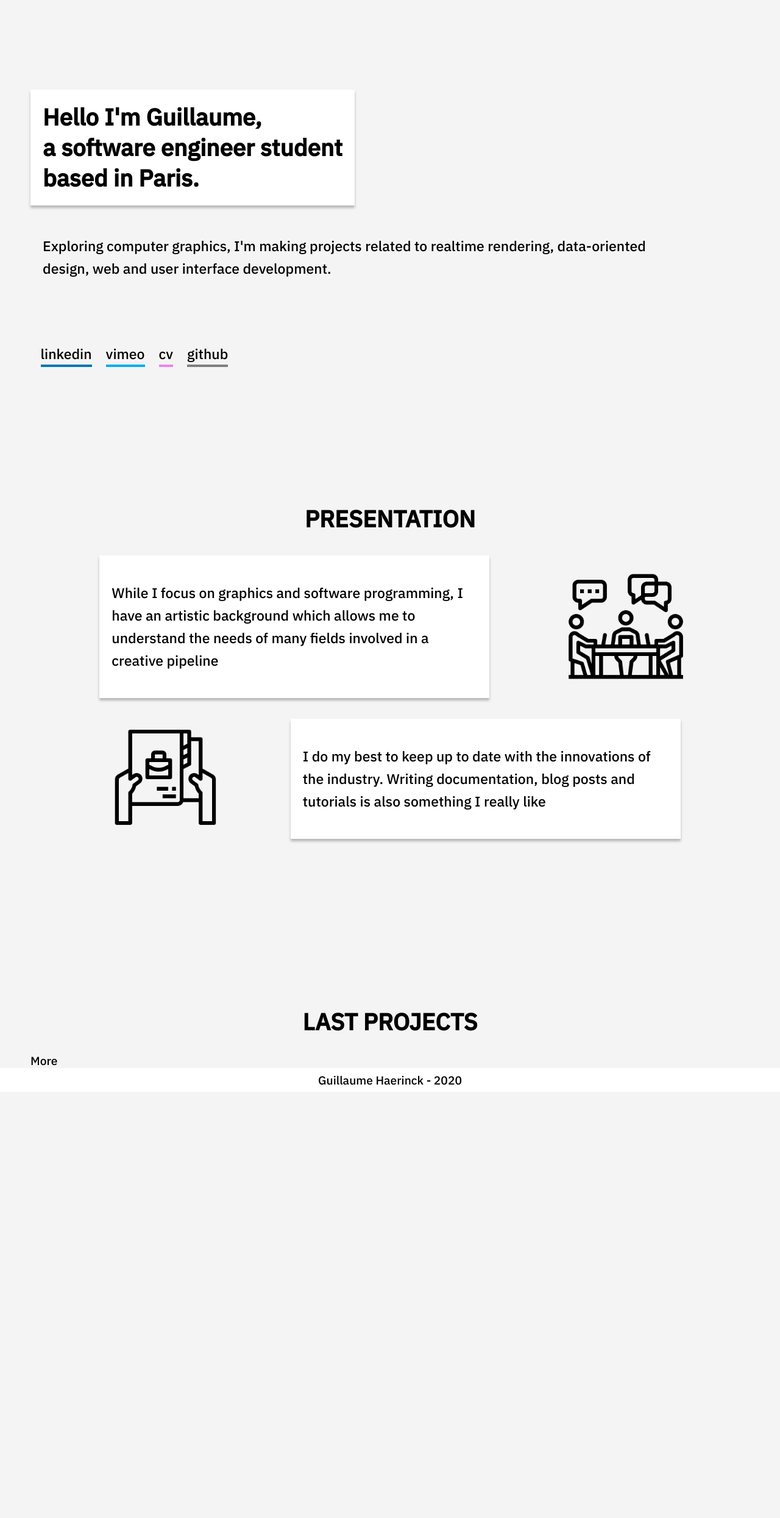
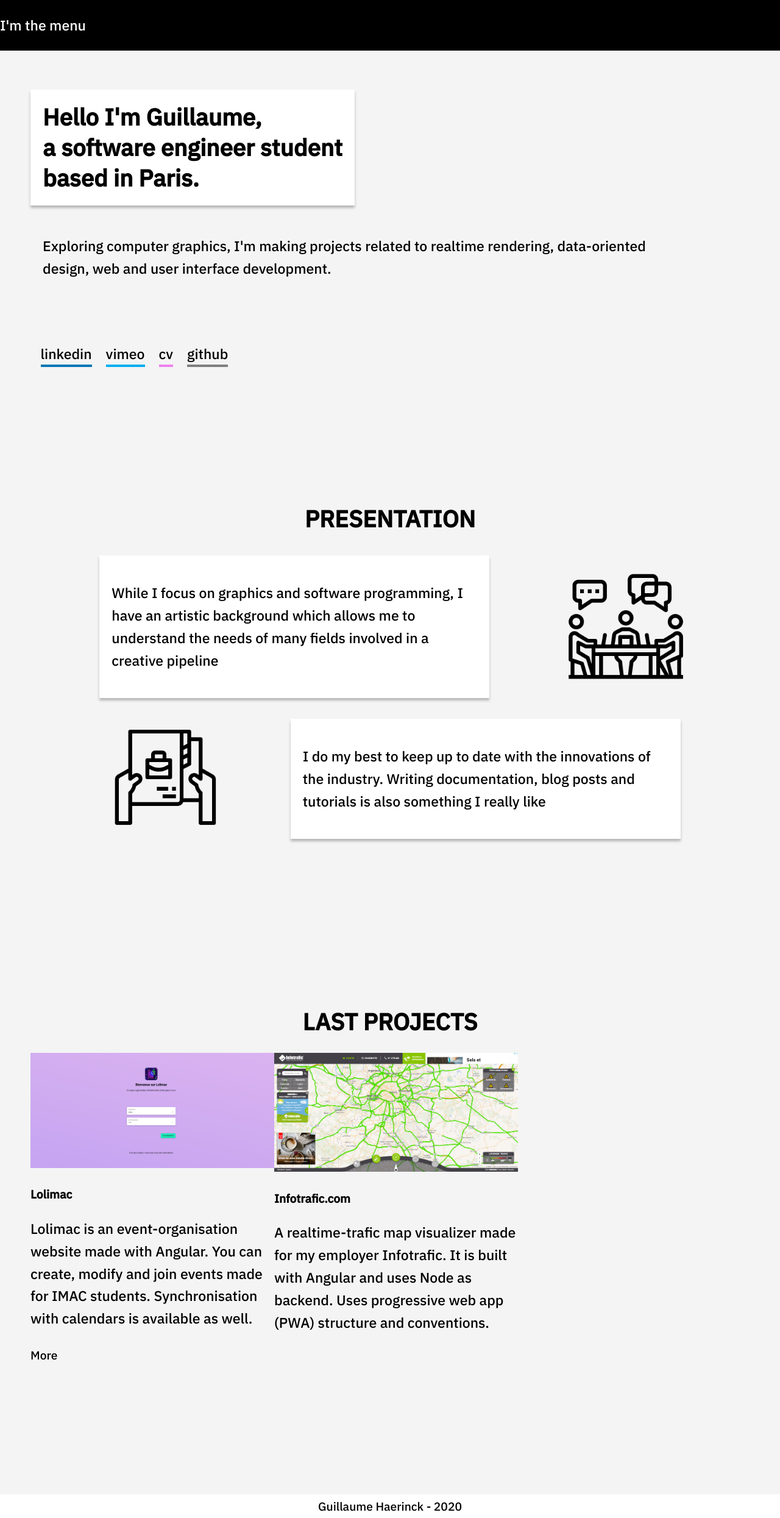
Before and after one commit to guillaume-haerinck/portfolio, a Vue app: page / in a window 1280 px wide. Shown: the whole page at 61% size. Before the commit the page ends 1791 px from the top, so only its background shows below. Built offline with nearby package versions, Linux system fonts and the light colour scheme.

Commit message:
Add additionnal components

```diff
--- a/src/App.vue
+++ b/src/App.vue
@@ -1,11 +1,25 @@
 <template>
   <div id="app">
+    <Menu/>
     <router-view/>
     <div id="footer">
       <p><small>Guillaume Haerinck - 2020</small></p>
     </div>
   </div>
 </template>
+
+<script lang="ts">
+import { Component, Prop, Vue } from 'vue-property-decorator';
+import Menu from '@/components/Menu.vue';
+
+@Component({
+  components: {
+    Menu
+  }
+})
+export default class App extends Vue {
+}
+</script>
 
 <style lang="css">
 :root {
@@ -27,7 +41,7 @@ p {
   line-height: 160%;
 }
 
-/* Todo move me */
+/* Footer */
 
 #footer {
   background-color: white;
--- /dev/null
+++ b/src/components/Menu.vue
@@ -0,0 +1,24 @@
+<template>
+  <div class="menu">
+    <p>I'm the menu</p>
+  </div>
+</template>
+
+<script lang="ts">
+import { Component, Prop, Vue } from 'vue-property-decorator';
+
+export default class Menu extends Vue {
+
+}
+</script>
+
+<style scoped lang="css">
+.menu {
+  position: fixed;
+  top: 0;
+  background-color: black;
+  width: 100%;
+  color: white;
+}
+
+</style>
--- a/src/components/Project.vue
+++ b/src/components/Project.vue
@@ -1,9 +1,11 @@
 <template>
   <div class="project">
-    <div class="capture center">
-      <a :href=url>
-        <img :src=capture alt="Project capture">
-      </a>
+    <div class="project-image">
+      <a :href=url><img :src=capture alt="Project capture"></a>
+    </div>
+    <div class="project-description">
+      <h4>{{ name }}</h4>
+      <p>{{ description }}</p>
     </div>
   </div>
 </template>
@@ -24,4 +26,12 @@ export default class Project extends Vue {
 
 <style scoped lang="css">
 
+.project {
+  max-width: 400px;
+}
+
+.project-image img {
+  width: 100%;
+}
+
 </style>
--- a/src/views/Menu.vue
+++ b/src/components/Tag.vue
@@ -1,5 +1,5 @@
 <template>
-  <div class="menu">
+  <div class="tag">
 
   </div>
 </template>
@@ -7,7 +7,7 @@
 <script lang="ts">
 import { Component, Prop, Vue } from 'vue-property-decorator';
 
-export default class Menu extends Vue {
+export default class Tag extends Vue {
 
 }
 </script>
--- a/src/views/Landing.vue
+++ b/src/views/Landing.vue
@@ -38,11 +38,12 @@
       </div>
     </div>
 
+    <div class="fullheight">
       <div class="title">
         <h1>LAST PROJECTS</h1>
       </div>
 
-    <!--
+      <div id="last-projects">
         <Project v-for="(project, index) in projects"
           :key="'project' + index"
           :name="project.name"
@@ -52,10 +53,10 @@
           :url="project.url"
           :capture="project.capture"
         />
-
-    -->
+      </div>
 
       <div>More</div>
+    </div>
   </div>
 </template>
 
@@ -167,4 +168,11 @@ export default class Landing extends Vue {
   margin: 10px;
 }
 
+/* Last projects */
+
+#last-projects {
+  display: flex;
+  flex-direction: row;
+}
+
 </style>
```
Also changed, not shown: src/components/Button.vue (added, +17 -0 lines), src/components/ProjectSearch.vue (renamed from src/views/ProjectSearch.vue). Lines whose indentation alone changed are shown as unchanged.
